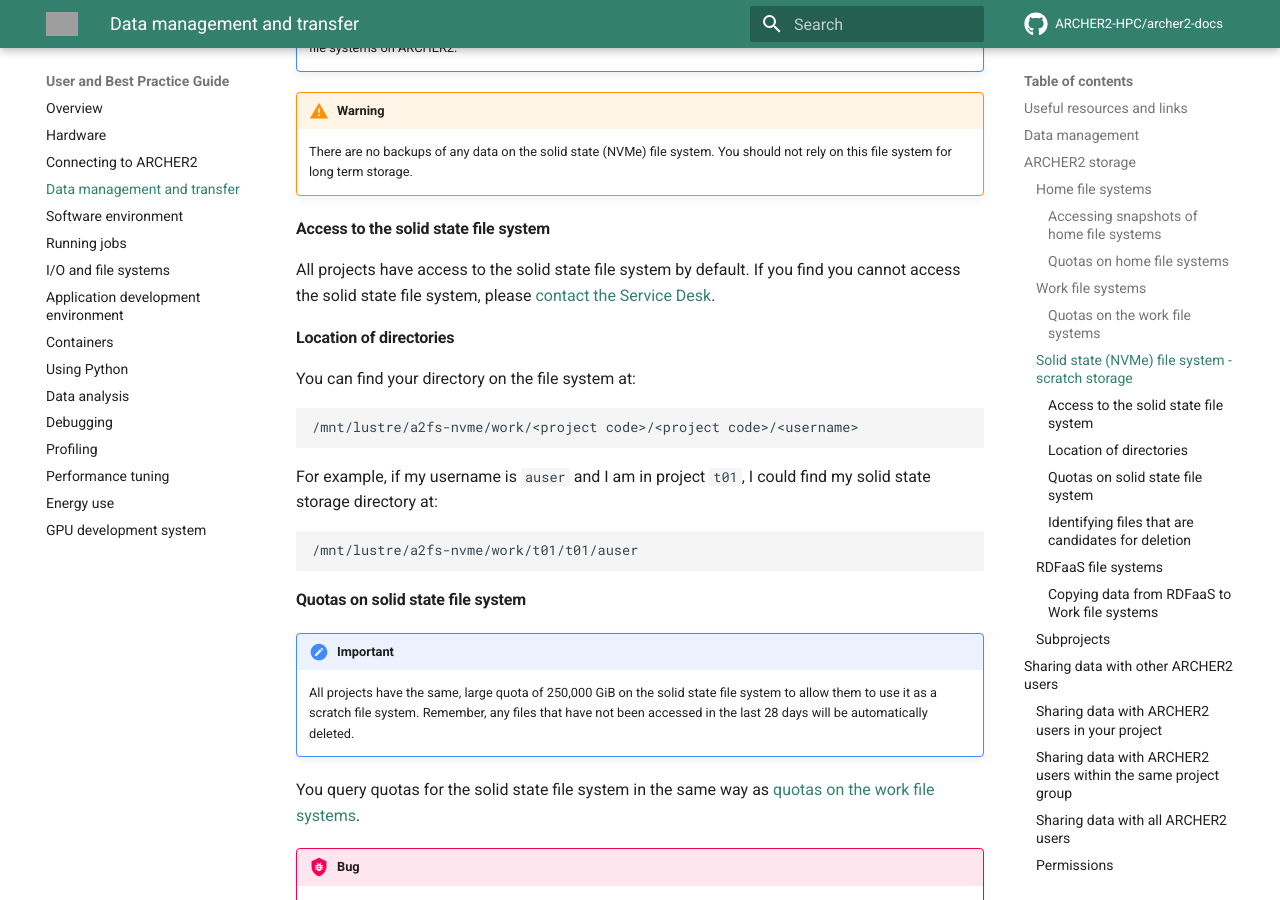
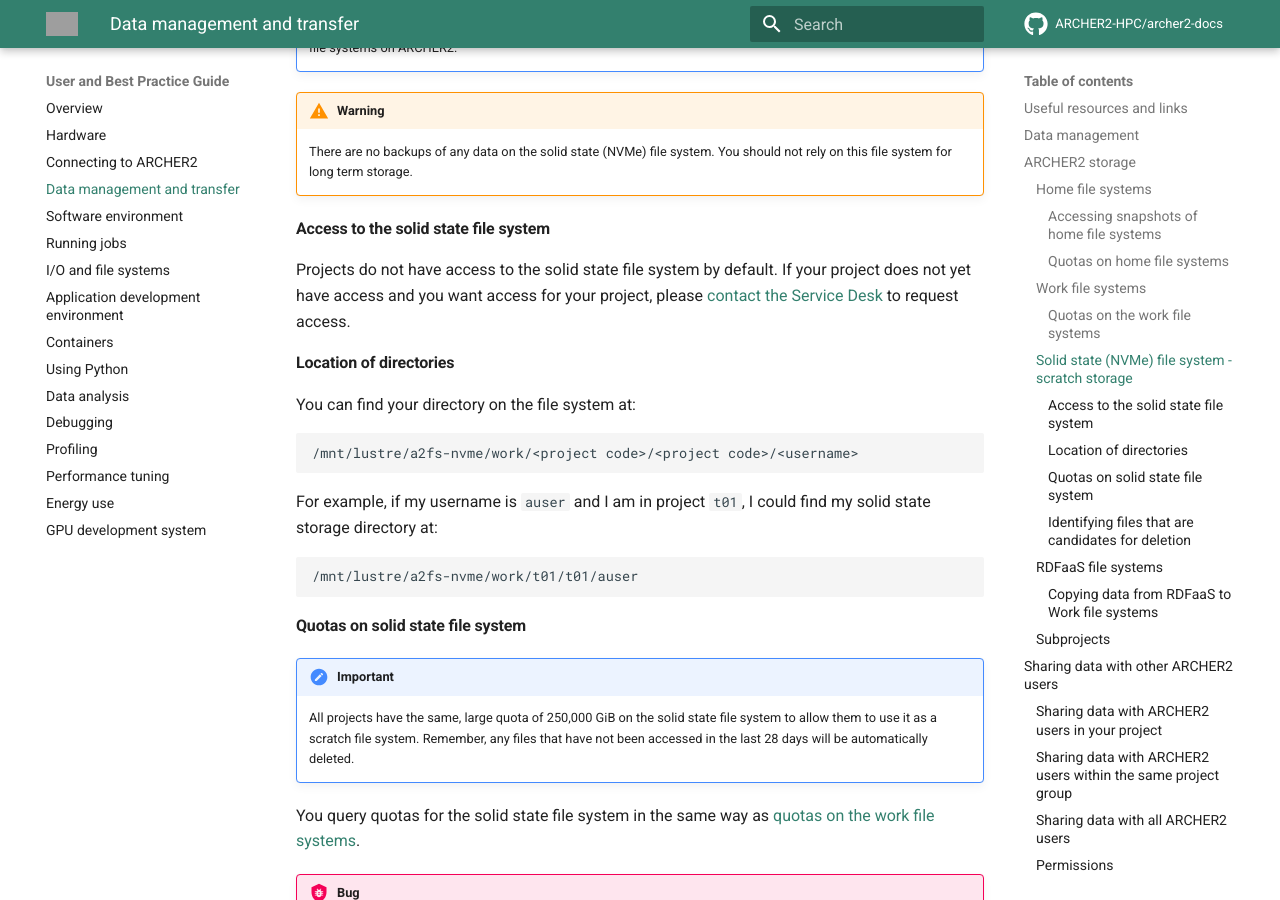
Before and after one commit to ARCHER2-HPC/archer2-docs, an MkDocs documentation site: the page built from docs/user-guide/data.md, in a window 1280 px wide and 900 px high, scrolled down 6041 px. Built offline with MkDocs 1.6.1 and Material for MkDocs 9.7.7, drawn with Linux system fonts in a browser that asks for light colours; comment, search, counter and statistics services are not loaded; grey boxes are pictures that could not be loaded.

Commit message:
Updates access instructions

```diff
--- a/docs/user-guide/data.md
+++ b/docs/user-guide/data.md
@@ -255,8 +255,9 @@
 
 #### Access to the solid state file system
 
-All projects have access to the solid state file system by default. If you find you
-cannot access the solid state file system, please [contact the Service Desk](mailto:support@archer2.ac.uk).
+Projects do not have access to the solid state file system by default. If your project does
+not yet have access and you want access for your project, please [contact the Service Desk](mailto:support@archer2.ac.uk)
+to request access.
 
 #### Location of directories
 
```
